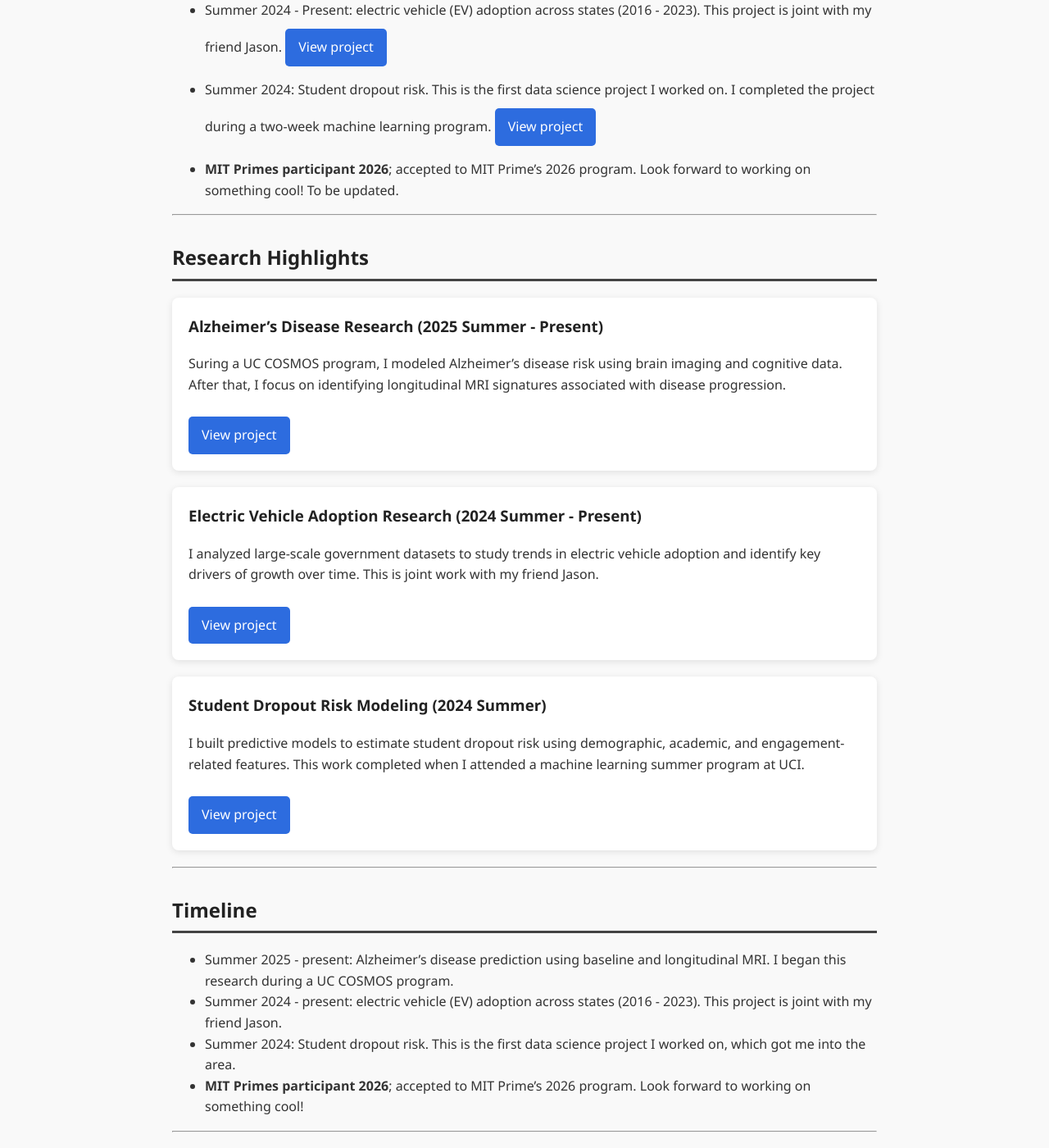
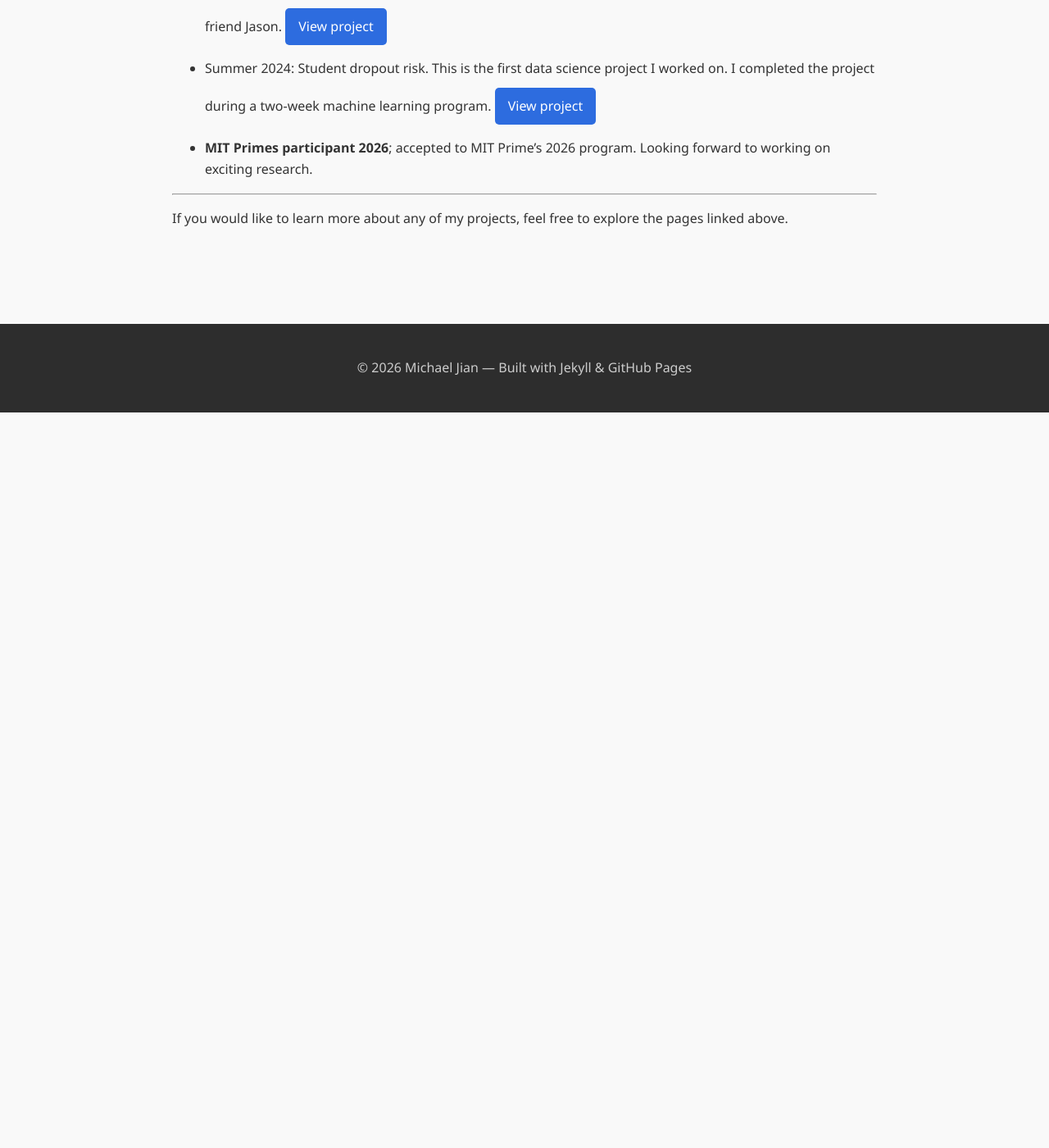
Before and after one commit to mcjian09/mcjian09.github.io, a Jekyll site: the page built from index.md, in a window 1280 px wide and 1400 px high, scrolled down 576 px. Shown: the whole window at 82% size. Built offline with Jekyll 4.4.1, drawn with Linux system fonts in a browser that asks for light colours; after the commit the page ends 1079 px from its top, so only the background shows below that; some of the changed text lies outside the part shown.

Commit message:
Revise About Me section and project details
Updated personal information and project descriptions for clarity and engagement.

```diff
--- a/index.md
+++ b/index.md
@@ -5,9 +5,9 @@ title: "Home"
 
 ## About Me
 
-I'm **Michael Jian**, a high school student at University High School in Irvine, California. My interests include applied mathematics, especially statistics and data-driven research.
+I'm **Michael Jian**, a high school student at University High School in Irvine, California. My interests center on using mathematics to understand the world.
 
-This website documents research projects I worked on, involving real-world datasets and statistical modeling, including:
+This website documents my research projects at various stages, including:
 
 - Summer 2025 - Present: Alzheimer’s disease prediction using baseline and longitudinal MRI. I began this research during a UC COSMOS program.   <a class="button" href="{{ '/alzheimers/' | relative_url }}">View project</a>
 
@@ -15,49 +15,7 @@ This website documents research projects I worked on, involving real-world datas
 
 - Summer 2024: Student dropout risk. This is the first data science project I worked on. I completed the project during a two-week machine learning program.   <a class="button" href="{{ '/dropout/' | relative_url }}">View project</a>
 
-- **MIT Primes participant 2026**; accepted to MIT Prime's 2026 program. Look forward to working on something cool! To be updated.
-
----
-
-
-
-## Research Highlights
-
-<div class="card">
-  <h3>Alzheimer’s Disease Research (2025 Summer - Present)</h3>
-  <p>
-    Suring a UC COSMOS program, I modeled Alzheimer’s disease risk using brain imaging and cognitive data. After that, I focus on
-    identifying longitudinal MRI signatures associated with disease progression.
-  </p>
-  <a class="button" href="{{ '/alzheimers/' | relative_url }}">View project</a>
-</div>
-
-<div class="card">
-  <h3>Electric Vehicle Adoption Research (2024 Summer - Present)</h3>
-  <p>
-    I analyzed large-scale government datasets to study trends in electric vehicle adoption and
-    identify key drivers of growth over time. This is joint work with my friend Jason.
-  </p>
-  <a class="button" href="{{ '/ev/' | relative_url }}">View project</a>
-</div>
-
-<div class="card">
-  <h3>Student Dropout Risk Modeling (2024 Summer) </h3>
-  <p>
-    I built predictive models to estimate student dropout risk using demographic, academic,
-    and engagement-related features. This work completed when I attended a machine learning summer program at UCI.
-  </p>
-  <a class="button" href="{{ '/dropout/' | relative_url }}">View project</a>
-</div>
-
----
-
-## Timeline
-
-- Summer 2025 - present: Alzheimer’s disease prediction using baseline and longitudinal MRI. I began this research during a UC COSMOS program.
-- Summer 2024 - present: electric vehicle (EV) adoption across states (2016  - 2023). This project is joint with my friend Jason.
-- Summer 2024: Student dropout risk. This is the first data science project I worked on, which got me into the area.
-- **MIT Primes participant 2026**; accepted to MIT Prime's 2026 program. Look forward to working on something cool!
+- **MIT Primes participant 2026**; accepted to MIT Prime's 2026 program. Looking forward to working on exciting research.
 
 ---
 
```
